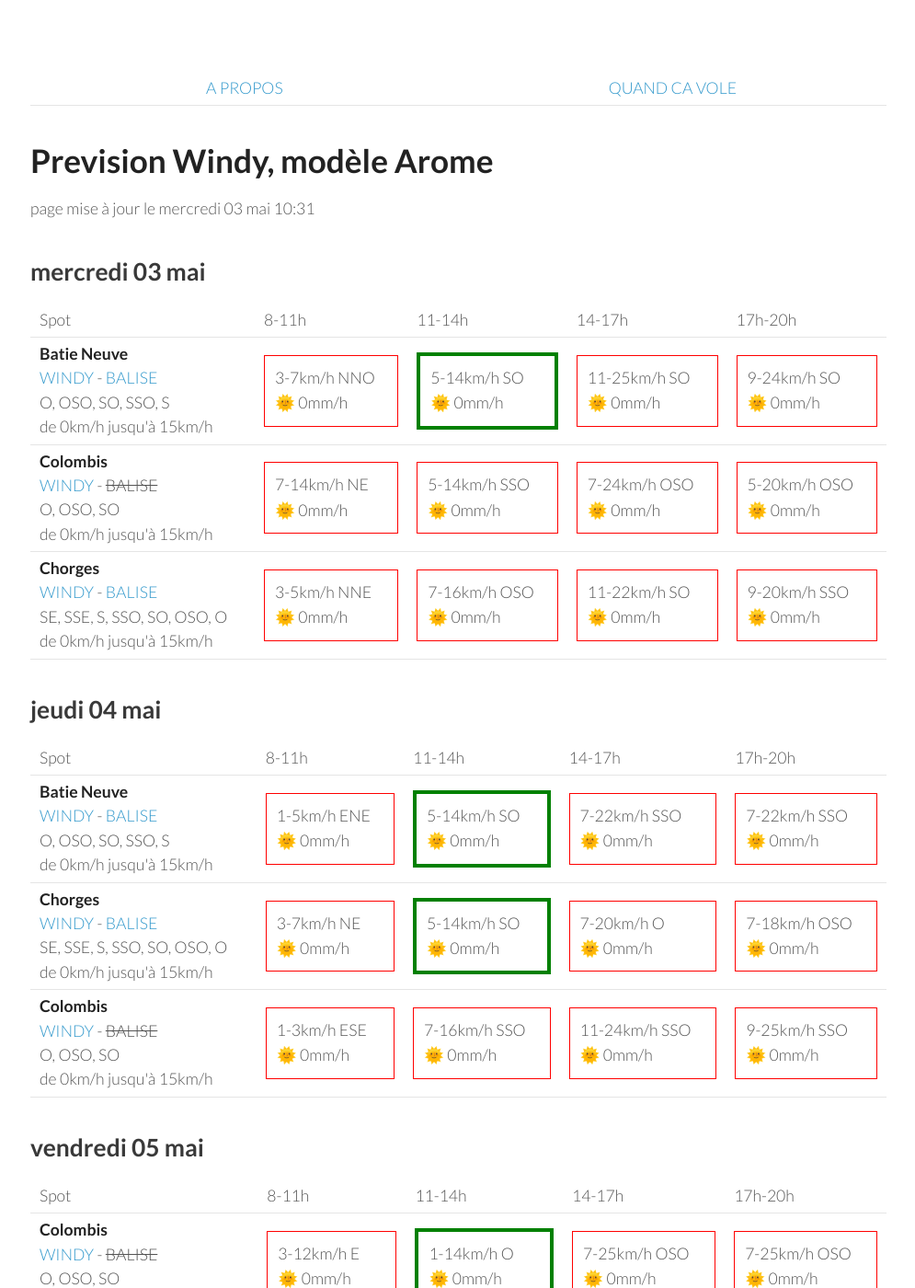
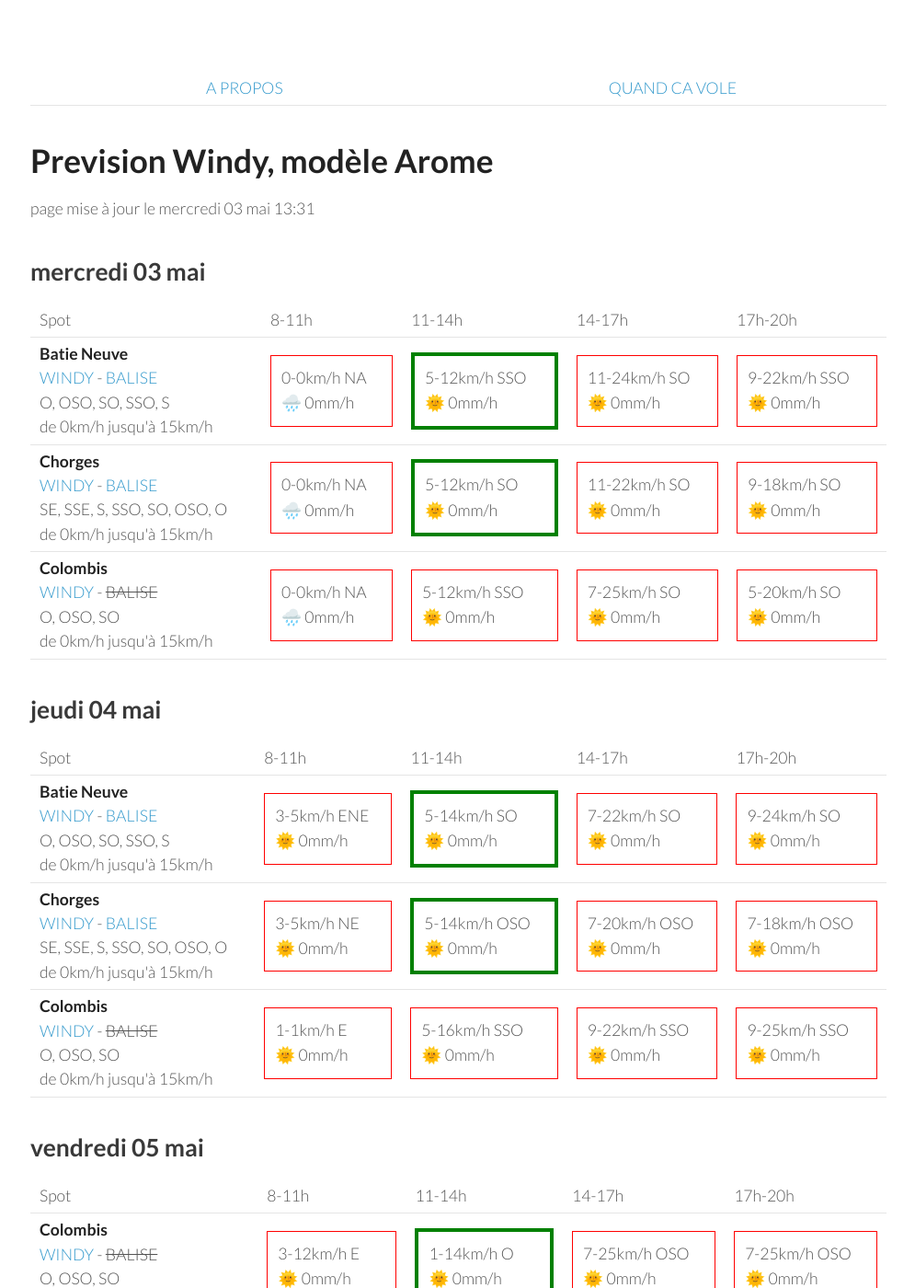
Before and after one commit to parapente-dans-le-nord/parapente-dans-le-nord.github.io, a Jekyll site: the page built from serre_poncon.markdown, in a window 1280 px wide and 1400 px high. Shown: the whole window at 92% size, without its empty margins (25-1020 px from the left). Built offline with Jekyll 4.4.1, drawn with Linux system fonts in a browser that asks for light colours.

Commit message:
update index.markdown

```diff
--- a/serre_poncon.markdown
+++ b/serre_poncon.markdown
@@ -7,7 +7,7 @@ title:  "Tous les spots"
 {: .links}
 
 # Prevision Windy, modèle Arome
-page mise à jour le mercredi 03 mai 10:31
+page mise à jour le mercredi 03 mai 13:31
 
 ## mercredi 03 mai
 
@@ -24,31 +24,28 @@ page mise à jour le mercredi 03 mai 10:31
 <tr>
         <td><strong>Batie Neuve</strong><br><a href="https://windy.com/44.584/6.236?44.559,6.262,10,m:eTtagly">WINDY</a> - <span class=""><a href="https://www.openwindmap.org/PP554">BALISE</a> </span><br> <span class="vent-favorable">O, OSO, SO, SSO, S</span><br><span class="force-vent">de 0km/h jusqu'à 15km/h</span> </td>
 
-            <td><div class="not-flyable"><p>3-7km/h NNO</p><p>🌞 0mm/h</p></div></td>
-            <td><div class="flyable"><p>5-14km/h SO</p><p>🌞 0mm/h</p></div></td>
-            <td><div class="not-flyable"><p>11-25km/h SO</p><p>🌞 0mm/h</p></div></td>
-            <td><div class="not-flyable"><p>9-24km/h SO</p><p>🌞 0mm/h</p></div></td>
+            <td><div class="not-flyable"><p>0-0km/h NA</p><p>🌧️ 0mm/h</p></div></td>
+            <td><div class="flyable"><p>5-12km/h SSO</p><p>🌞 0mm/h</p></div></td>
+            <td><div class="not-flyable"><p>11-24km/h SO</p><p>🌞 0mm/h</p></div></td>
+            <td><div class="not-flyable"><p>9-22km/h SSO</p><p>🌞 0mm/h</p></div></td>
 
+    </tr>
+<tr>
+        <td><strong>Chorges</strong><br><a href="https://windy.com/44.578/6.280?44.559,6.262,10">WINDY</a> - <span class=""><a href="https://www.openwindmap.org/PP554">BALISE</a> </span><br> <span class="vent-favorable">SE, SSE, S, SSO, SO, OSO, O</span><br><span class="force-vent">de 0km/h jusqu'à 15km/h</span> </td>
+
+            <td><div class="not-flyable"><p>0-0km/h NA</p><p>🌧️ 0mm/h</p></div></td>
+            <td><div class="flyable"><p>5-12km/h SO</p><p>🌞 0mm/h</p></div></td>
+            <td><div class="not-flyable"><p>11-22km/h SO</p><p>🌞 0mm/h</p></div></td>
+            <td><div class="not-flyable"><p>9-18km/h SO</p><p>🌞 0mm/h</p></div></td>
 
     </tr>
 <tr>
         <td><strong>Colombis</strong><br><a href="https://windy.com/44.494/6.216?44.559,6.262,10">WINDY</a> - <span class="no-balise"> BALISE </span><br> <span class="vent-favorable">O, OSO, SO</span><br><span class="force-vent">de 0km/h jusqu'à 15km/h</span> </td>
 
-            <td><div class="not-flyable"><p>7-14km/h NE</p><p>🌞 0mm/h</p></div></td>
-            <td><div class="not-flyable"><p>5-14km/h SSO</p><p>🌞 0mm/h</p></div></td>
-            <td><div class="not-flyable"><p>7-24km/h OSO</p><p>🌞 0mm/h</p></div></td>
-            <td><div class="not-flyable"><p>5-20km/h OSO</p><p>🌞 0mm/h</p></div></td>
-
-
-    </tr>
-<tr>
-        <td><strong>Chorges</strong><br><a href="https://windy.com/44.578/6.280?44.559,6.262,10">WINDY</a> - <span class=""><a href="https://www.openwindmap.org/PP554">BALISE</a> </span><br> <span class="vent-favorable">SE, SSE, S, SSO, SO, OSO, O</span><br><span class="force-vent">de 0km/h jusqu'à 15km/h</span> </td>
-
-            <td><div class="not-flyable"><p>3-5km/h NNE</p><p>🌞 0mm/h</p></div></td>
-            <td><div class="not-flyable"><p>7-16km/h OSO</p><p>🌞 0mm/h</p></div></td>
-            <td><div class="not-flyable"><p>11-22km/h SO</p><p>🌞 0mm/h</p></div></td>
-            <td><div class="not-flyable"><p>9-20km/h SSO</p><p>🌞 0mm/h</p></div></td>
-
+            <td><div class="not-flyable"><p>0-0km/h NA</p><p>🌧️ 0mm/h</p></div></td>
+            <td><div class="not-flyable"><p>5-12km/h SSO</p><p>🌞 0mm/h</p></div></td>
+            <td><div class="not-flyable"><p>7-25km/h SO</p><p>🌞 0mm/h</p></div></td>
+            <td><div class="not-flyable"><p>5-20km/h SO</p><p>🌞 0mm/h</p></div></td>
 
     </tr>
 
@@ -70,19 +67,19 @@ page mise à jour le mercredi 03 mai 10:31
 <tr>
         <td><strong>Batie Neuve</strong><br><a href="https://windy.com/44.584/6.236?44.559,6.262,10,m:eTtagly">WINDY</a> - <span class=""><a href="https://www.openwindmap.org/PP554">BALISE</a> </span><br> <span class="vent-favorable">O, OSO, SO, SSO, S</span><br><span class="force-vent">de 0km/h jusqu'à 15km/h</span> </td>
 
-            <td><div class="not-flyable"><p>1-5km/h ENE</p><p>🌞 0mm/h</p></div></td>
+            <td><div class="not-flyable"><p>3-5km/h ENE</p><p>🌞 0mm/h</p></div></td>
             <td><div class="flyable"><p>5-14km/h SO</p><p>🌞 0mm/h</p></div></td>
-            <td><div class="not-flyable"><p>7-22km/h SSO</p><p>🌞 0mm/h</p></div></td>
-            <td><div class="not-flyable"><p>7-22km/h SSO</p><p>🌞 0mm/h</p></div></td>
+            <td><div class="not-flyable"><p>7-22km/h SO</p><p>🌞 0mm/h</p></div></td>
+            <td><div class="not-flyable"><p>9-24km/h SO</p><p>🌞 0mm/h</p></div></td>
 
 
     </tr>
 <tr>
         <td><strong>Chorges</strong><br><a href="https://windy.com/44.578/6.280?44.559,6.262,10">WINDY</a> - <span class=""><a href="https://www.openwindmap.org/PP554">BALISE</a> </span><br> <span class="vent-favorable">SE, SSE, S, SSO, SO, OSO, O</span><br><span class="force-vent">de 0km/h jusqu'à 15km/h</span> </td>
 
-            <td><div class="not-flyable"><p>3-7km/h NE</p><p>🌞 0mm/h</p></div></td>
-            <td><div class="flyable"><p>5-14km/h SO</p><p>🌞 0mm/h</p></div></td>
-            <td><div class="not-flyable"><p>7-20km/h O</p><p>🌞 0mm/h</p></div></td>
+            <td><div class="not-flyable"><p>3-5km/h NE</p><p>🌞 0mm/h</p></div></td>
+            <td><div class="flyable"><p>5-14km/h OSO</p><p>🌞 0mm/h</p></div></td>
+            <td><div class="not-flyable"><p>7-20km/h OSO</p><p>🌞 0mm/h</p></div></td>
             <td><div class="not-flyable"><p>7-18km/h OSO</p><p>🌞 0mm/h</p></div></td>
 
 
@@ -90,9 +87,9 @@ page mise à jour le mercredi 03 mai 10:31
 <tr>
         <td><strong>Colombis</strong><br><a href="https://windy.com/44.494/6.216?44.559,6.262,10">WINDY</a> - <span class="no-balise"> BALISE </span><br> <span class="vent-favorable">O, OSO, SO</span><br><span class="force-vent">de 0km/h jusqu'à 15km/h</span> </td>
 
-            <td><div class="not-flyable"><p>1-3km/h ESE</p><p>🌞 0mm/h</p></div></td>
-            <td><div class="not-flyable"><p>7-16km/h SSO</p><p>🌞 0mm/h</p></div></td>
-            <td><div class="not-flyable"><p>11-24km/h SSO</p><p>🌞 0mm/h</p></div></td>
+            <td><div class="not-flyable"><p>1-1km/h E</p><p>🌞 0mm/h</p></div></td>
+            <td><div class="not-flyable"><p>5-16km/h SSO</p><p>🌞 0mm/h</p></div></td>
+            <td><div class="not-flyable"><p>9-22km/h SSO</p><p>🌞 0mm/h</p></div></td>
             <td><div class="not-flyable"><p>9-25km/h SSO</p><p>🌞 0mm/h</p></div></td>
 
 
```
